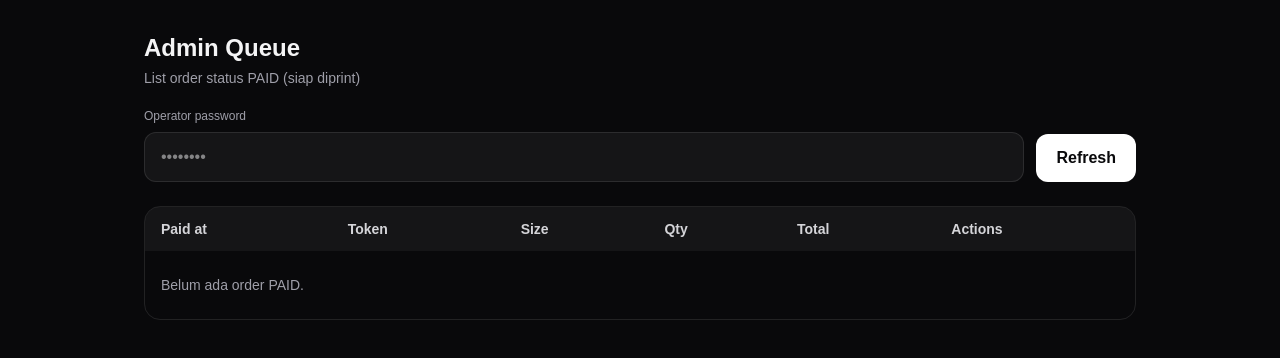
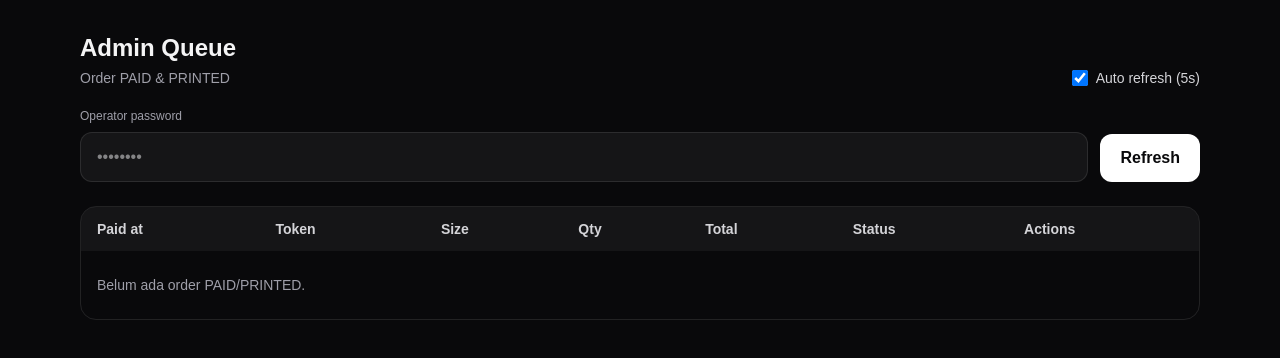
Before and after one commit to KalebGibran/spark-print, a Next.js app: page /admin in a window 1280 px wide. Shown: the top 358 px of the page. Built offline with nearby package versions, Linux system fonts and the light colour scheme.

Commit message:
detail baru

```diff
--- a/app/admin/page.tsx
+++ b/app/admin/page.tsx
@@ -8,7 +8,7 @@ type Order = {
   size: string;
   qty: number;
   amount: number;
-  status: string;
+  status: "PAID" | "PRINTED" | string;
   created_at: string;
   paid_at: string | null;
   midtrans_order_id: string | null;
@@ -22,15 +22,22 @@ export default function AdminPage() {
   const [password, setPassword] = useState("");
   const [orders, setOrders] = useState<Order[]>([]);
   const [msg, setMsg] = useState("");
+  const [autoRefresh, setAutoRefresh] = useState(true);
 
   const authHeader = useMemo(() => ({ "x-admin-password": password }), [password]);
 
+  async function load() {
+    if (!password) {
+      setMsg("Isi password operator dulu.");
+      return;
+    }
 
-  async function load() {
     setMsg("loading...");
     const r = await fetch("/api/admin/paid-orders", { headers: authHeader });
     const j = await r.json().catch(() => ({}));
+
     if (!r.ok) return setMsg(j?.error ?? `HTTP ${r.status}`);
+
     setOrders(j.orders ?? []);
     setMsg("");
   }
@@ -41,20 +48,43 @@ export default function AdminPage() {
       headers: { "Content-Type": "application/json", ...authHeader },
       body: JSON.stringify({ id }),
     });
+
     const j = await r.json().catch(() => ({}));
     if (!r.ok) return alert(j?.error ?? `HTTP ${r.status}`);
+
     await load();
   }
 
+  // Optional: auto-refresh setiap 5 detik setelah password terisi
   useEffect(() => {
-    // jangan auto-load tanpa password
-  }, []);
+    if (!autoRefresh) return;
+    if (!password) return;
+
+    load(); // initial
+    const t = setInterval(load, 5000);
+    return () => clearInterval(t);
+    // eslint-disable-next-line react-hooks/exhaustive-deps
+  }, [autoRefresh, password]);
 
   return (
     <main className="min-h-screen bg-zinc-950 text-zinc-100">
-      <div className="mx-auto max-w-5xl px-4 py-8">
-        <h1 className="text-2xl font-semibold">Admin Queue</h1>
-        <p className="mt-1 text-sm text-zinc-400">List order status PAID (siap diprint)</p>
+      <div className="mx-auto max-w-6xl px-4 py-8">
+        <div className="flex flex-col gap-2 sm:flex-row sm:items-end sm:justify-between">
+          <div>
+            <h1 className="text-2xl font-semibold">Admin Queue</h1>
+            <p className="mt-1 text-sm text-zinc-400">Order PAID & PRINTED</p>
+          </div>
+
+          <label className="flex items-center gap-2 text-sm text-zinc-300">
+            <input
+              type="checkbox"
+              checked={autoRefresh}
+              onChange={(e) => setAutoRefresh(e.target.checked)}
+              className="h-4 w-4"
+            />
+            Auto refresh (5s)
+          </label>
+        </div>
 
         <div className="mt-5 flex flex-col gap-3 sm:flex-row sm:items-end">
           <div className="flex-1">
@@ -90,9 +120,11 @@ export default function AdminPage() {
                 <th className="px-4 py-3 text-left">Size</th>
                 <th className="px-4 py-3 text-left">Qty</th>
                 <th className="px-4 py-3 text-left">Total</th>
+                <th className="px-4 py-3 text-left">Status</th>
                 <th className="px-4 py-3 text-left">Actions</th>
               </tr>
             </thead>
+
             <tbody>
               {orders.map((o) => (
                 <tr key={o.id} className="border-t border-white/10">
@@ -101,6 +133,20 @@ export default function AdminPage() {
                   <td className="px-4 py-3">{o.size}</td>
                   <td className="px-4 py-3">{o.qty}</td>
                   <td className="px-4 py-3">Rp{formatIDR(o.amount)}</td>
+
+                  <td className="px-4 py-3">
+                    <span
+                      className={[
+                        "rounded-full px-2 py-1 text-xs font-semibold",
+                        o.status === "PRINTED"
+                          ? "bg-emerald-500/20 text-emerald-200 border border-emerald-500/30"
+                          : "bg-sky-500/20 text-sky-200 border border-sky-500/30",
+                      ].join(" ")}
+                    >
+                      {o.status}
+                    </span>
+                  </td>
+
                   <td className="px-4 py-3">
                     <div className="flex flex-wrap gap-2">
                       <a
@@ -111,20 +157,28 @@ export default function AdminPage() {
                       >
                         Open FotoShare
                       </a>
+
                       <button
                         onClick={() => markPrinted(o.id)}
-                        className="rounded-lg bg-emerald-400/90 px-3 py-2 font-semibold text-zinc-950 hover:bg-emerald-400"
+                        disabled={o.status === "PRINTED"}
+                        className={[
+                          "rounded-lg px-3 py-2 font-semibold",
+                          o.status === "PRINTED"
+                            ? "bg-white/10 text-zinc-400 cursor-not-allowed"
+                            : "bg-emerald-400/90 text-zinc-950 hover:bg-emerald-400",
+                        ].join(" ")}
                       >
-                        Mark Printed
+                        {o.status === "PRINTED" ? "Printed" : "Mark Printed"}
                       </button>
                     </div>
                   </td>
                 </tr>
               ))}
+
               {orders.length === 0 && (
                 <tr>
-                  <td className="px-4 py-6 text-zinc-400" colSpan={6}>
-                    Belum ada order PAID.
+                  <td className="px-4 py-6 text-zinc-400" colSpan={7}>
+                    Belum ada order PAID/PRINTED.
                   </td>
                 </tr>
               )}
--- a/app/api/admin/paid-orders/route.ts
+++ b/app/api/admin/paid-orders/route.ts
@@ -18,9 +18,9 @@ export async function GET(req: Request) {
   const { data, error } = await supabaseAdmin
     .from("print_orders")
     .select("id, fotoshare_token, size, qty, amount, status, created_at, paid_at, midtrans_order_id")
-    .eq("status", "PAID")
+    .in("status", ["PAID", "PRINTED"])
     .order("paid_at", { ascending: false })
-    .limit(50);
+    .limit(100);
 
   if (error) return NextResponse.json({ error: error.message }, { status: 500 });
   return NextResponse.json({ ok: true, orders: data });
--- a/app/page.tsx
+++ b/app/page.tsx
@@ -29,6 +29,7 @@ function formatIDR(n: number) {
 }
 
 export default function KioskPage() {
+  const [name, setName] = useState("");
   const [input, setInput] = useState("");
   const [qty, setQty] = useState(1);
   const [size, setSize] = useState<SizeKey>("4x6");
@@ -61,7 +62,7 @@ export default function KioskPage() {
       const r = await fetch("/api/print-orders", {
         method: "POST",
         headers: { "Content-Type": "application/json" },
-        body: JSON.stringify({ fotoshare_input: input, qty, size }),
+        body: JSON.stringify({ fotoshare_input: input, qty, size, customer_name: name }),
       });
 
       const text = await r.text();
@@ -146,6 +147,16 @@ export default function KioskPage() {
                       Tempel link seperti <span className="text-zinc-300">fotoshare.co/i/xxxxx</span> atau token saja.
                     </p>
                   </div>
+                </div>
+
+                <div className="mt-4">
+                  <label className="text-xs text-zinc-400">Nama (opsional)</label>
+                  <input
+                    value={name}
+                    onChange={(e) => setName(e.target.value)}
+                    placeholder="contoh: Rani / Budi"
+                    className="mt-2 w-full rounded-2xl border border-white/10 bg-zinc-950/40 px-4 py-4 text-base outline-none ring-0 placeholder:text-zinc-600 focus:border-white/20"
+                  />
                 </div>
 
                 <div className="mt-4">
```
